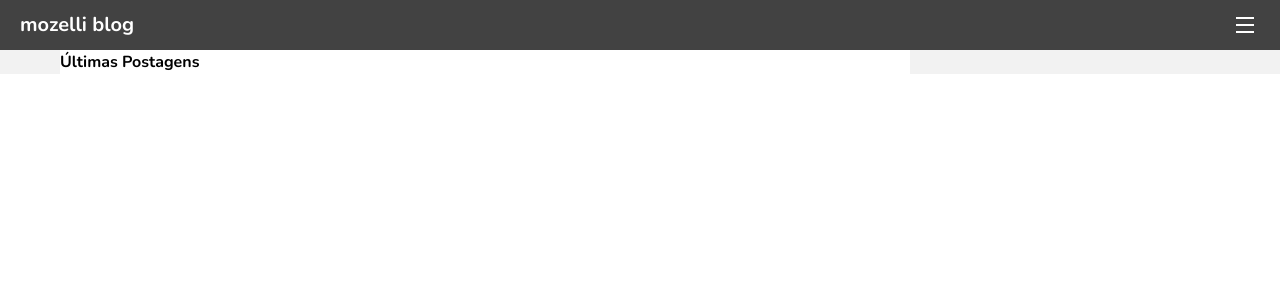
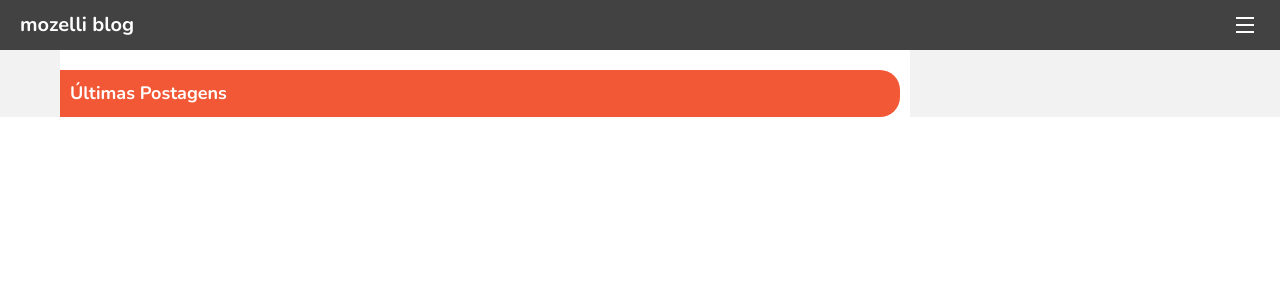
Before and after one commit to mozelli/next-blog, a Next.js app: page / in a window 1280 px wide. Shown: the top 300 px of the page. Built offline with nearby package versions, Linux system fonts and the light colour scheme.

Commit message:
upgrade title style

```diff
--- a/src/components/Feed/feed.module.scss
+++ b/src/components/Feed/feed.module.scss
@@ -4,4 +4,14 @@
     display: flex;
     flex-wrap: wrap;
     background-color: var(--clr-white);
+
+    h2 {
+        width: 100%;
+        background-color: var(--clr-orange-500);
+        padding: 10px 20px 10px 10px;
+        margin: 20px 10px 0 0;
+        color: var(--clr-white);
+        font-size: 1.8rem;
+        border-radius: 0 20px 20px 0;
+    }
 }
```
